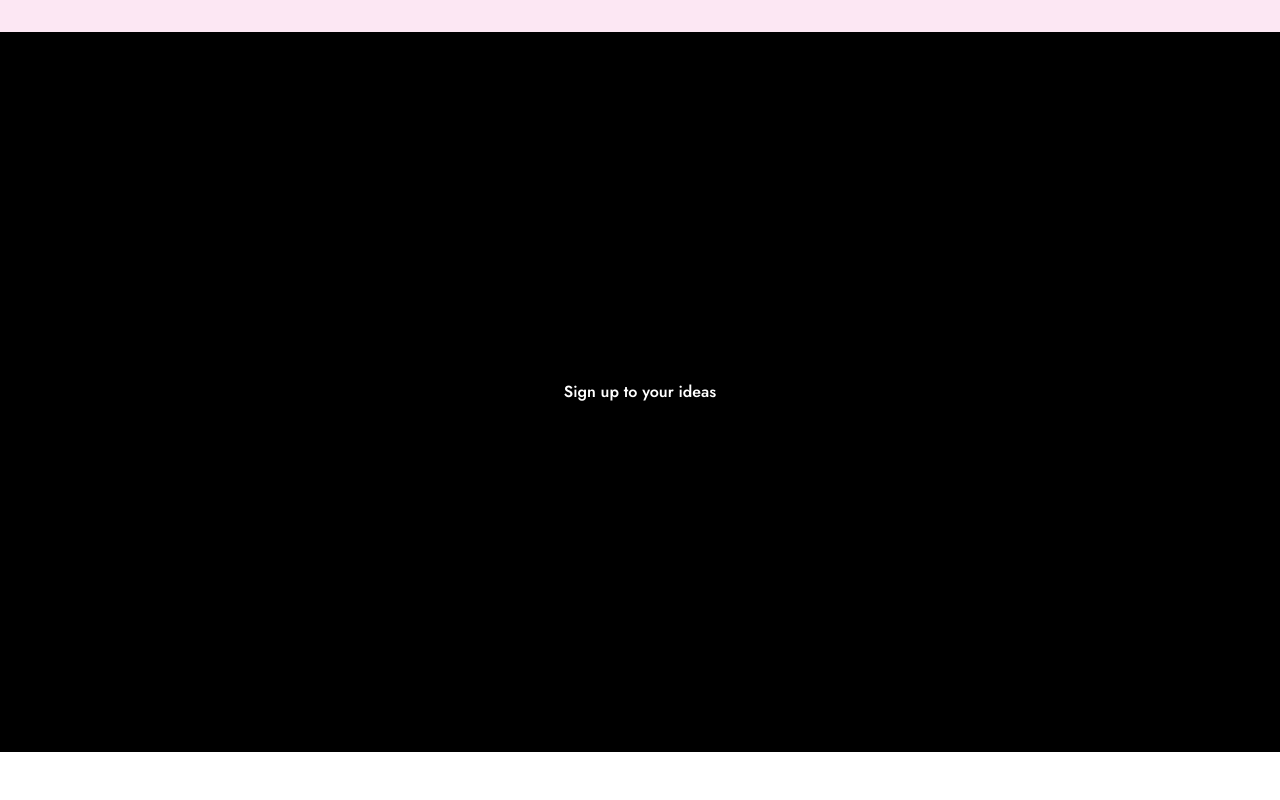
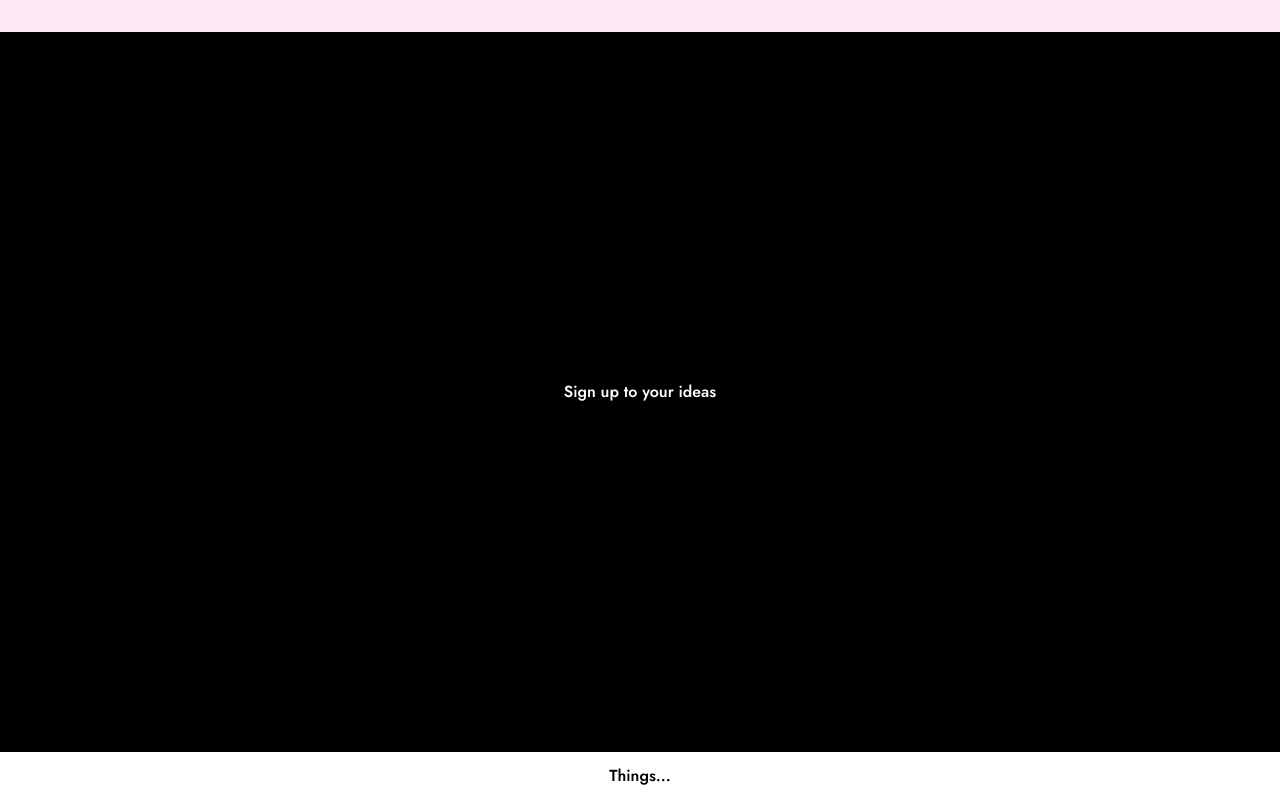
Before and after one commit to yetnx/Pinterest-Clone, a website built with Vite: page index.html in a window 1280 px wide. Shown: the part 3216-4016 px from the top of the page. Built offline with nearby package versions, Linux system fonts and the light colour scheme.

Commit message:
Footer + Speed Insights

```diff
--- a/index.html
+++ b/index.html
@@ -112,7 +112,9 @@
 
   <footer class="flex justify-center items-center text-center bg-white h-12">
     <div>
-
+      <h1>
+        Things...
+      </h1>
     </div>
   </footer>
 
--- a/package.json
+++ b/package.json
@@ -13,5 +13,8 @@
     "postcss": "^8.4.38",
     "tailwindcss": "^3.4.4",
     "vite": "^5.2.0"
+  },
+  "dependencies": {
+    "@vercel/speed-insights": "^1.0.12"
   }
 }
```
Also changed, not shown: 1 other file.
